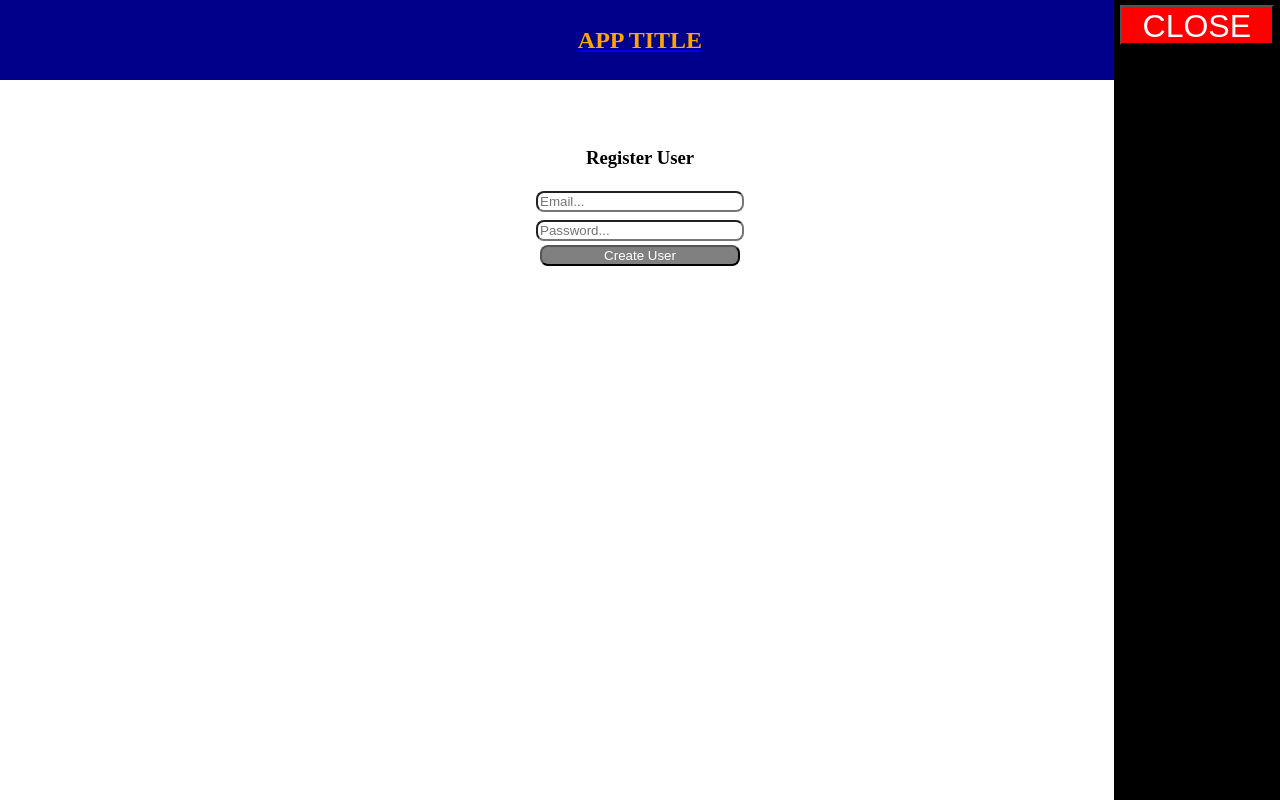
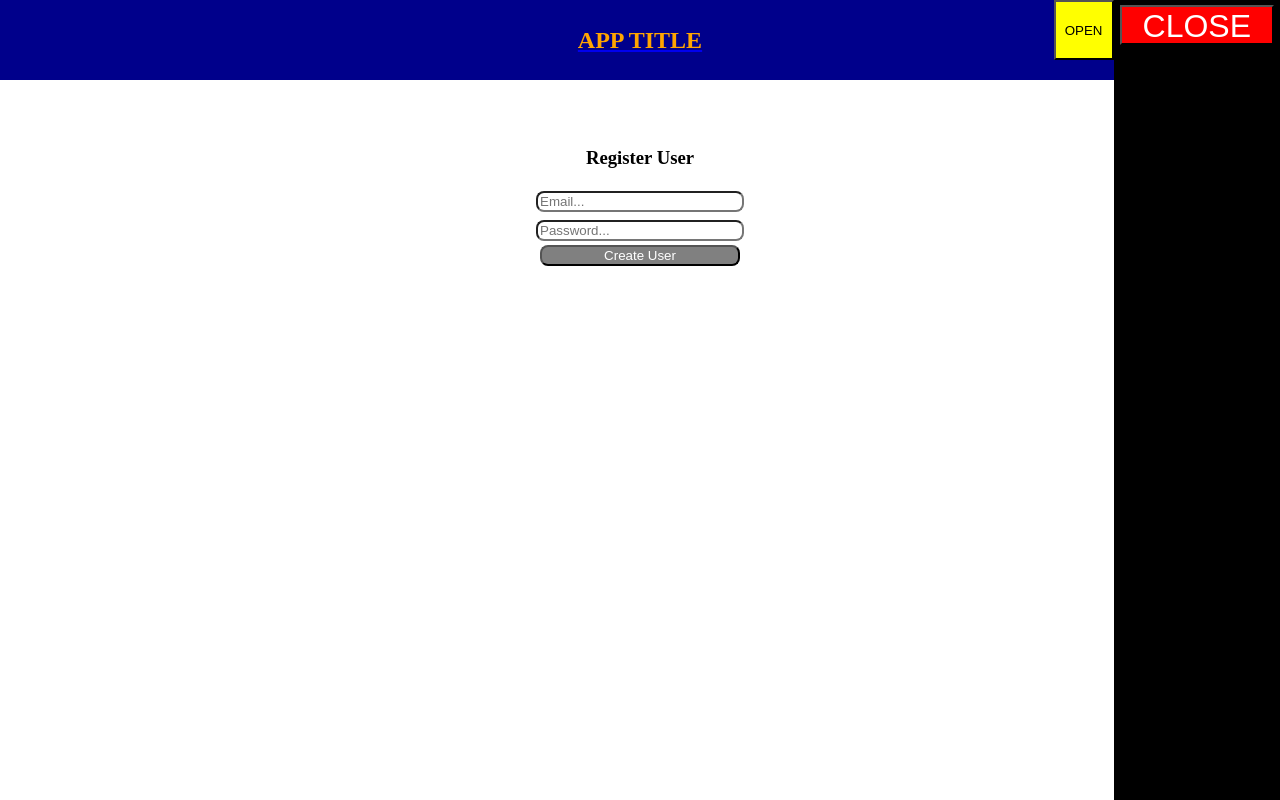
Before and after one commit to ulldecorb/redux-fullsatck-todo, a React (Create React App) app in the folder client/: page /new in a window 1280 px wide. Built offline with nearby package versions, Linux system fonts and the light colour scheme; no server answers.

Commit message:
Add open functionality to sidebar Add close functionability to sidebar

```diff
--- a/client/src/components/Sidebar/index.jsx
+++ b/client/src/components/Sidebar/index.jsx
@@ -2,9 +2,20 @@ import React from 'react';
 import './sidebar.css';
 
 export const Sidebar = function Sidebar() {
+  const handleCloseSidebar = () => {
+    const sidebar = document.getElementById('sidebar');
+    sidebar.style.right = '-13vw';
+  };
+
+  const handleOpenSidebar = () => {
+    const sidebar = document.getElementById('sidebar');
+    sidebar.style.right = '0vw';
+  };
+
   return (
-    <section className="sidebar">
-      <button type="button" className="sidebar__close-button">CLOSE</button>
+    <section className="sidebar" id="sidebar">
+      <button type="button" onClick={handleOpenSidebar} className="sidebar__open-button">OPEN</button>
+      <button type="button" onClick={handleCloseSidebar} className="sidebar__close-button">CLOSE</button>
     </section>
   );
 };
--- a/client/src/components/Sidebar/sidebar.css
+++ b/client/src/components/Sidebar/sidebar.css
@@ -29,4 +29,13 @@
   font-size: 2rem;
   cursor: pointer;
 }
+
+.sidebar__open-button {
+  height: 60px;
+  width: 60px;
+  background-color: yellow;
+  position: absolute;
+  right: 13vw;
+  cursor: pointer;
+}
 /*# sourceMappingURL=sidebar.css.map */
--- a/client/src/components/Sidebar/sidebar.scss
+++ b/client/src/components/Sidebar/sidebar.scss
@@ -20,4 +20,13 @@
         font-size: 2rem;
         cursor: pointer;
     }
+
+    &__open-button{
+        height: 60px;
+        width: 60px;
+        background-color: yellow;
+        position: absolute;
+        right: 13vw;
+        cursor: pointer;
+    }
 }
```
